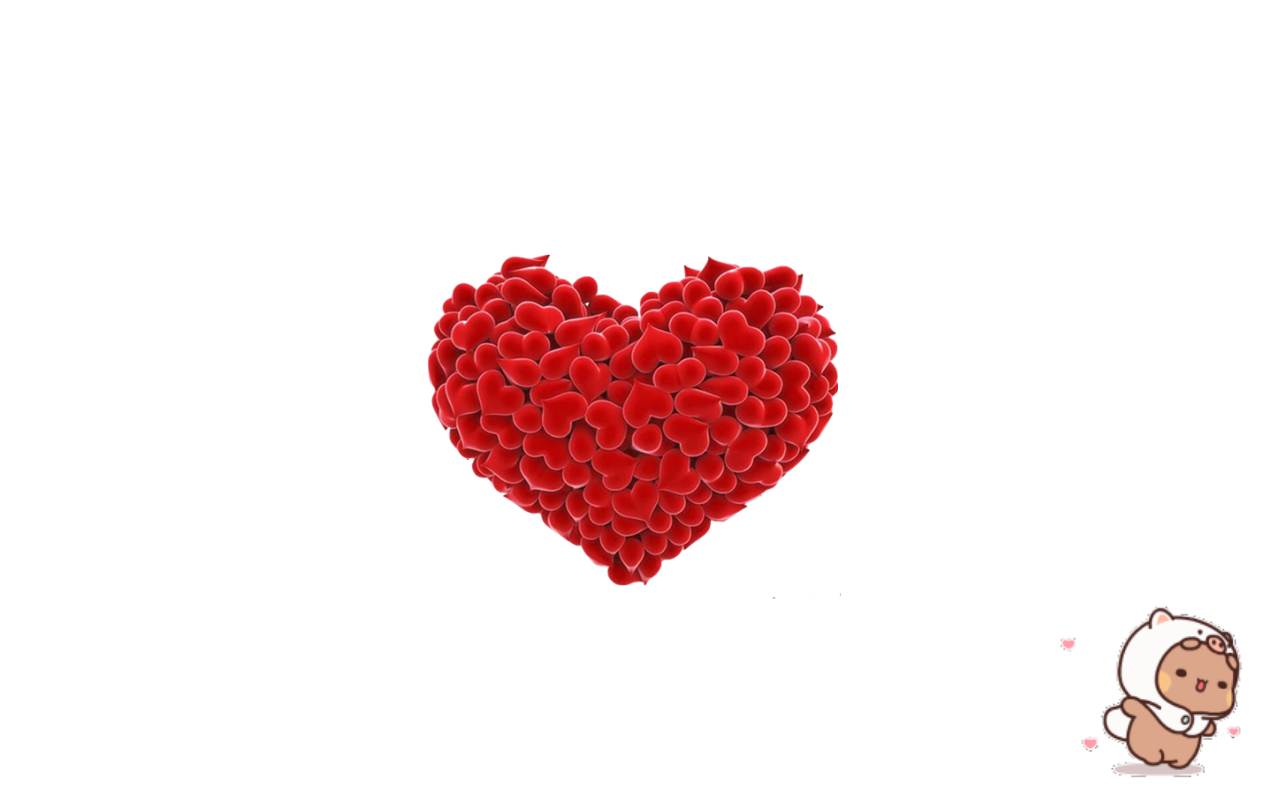
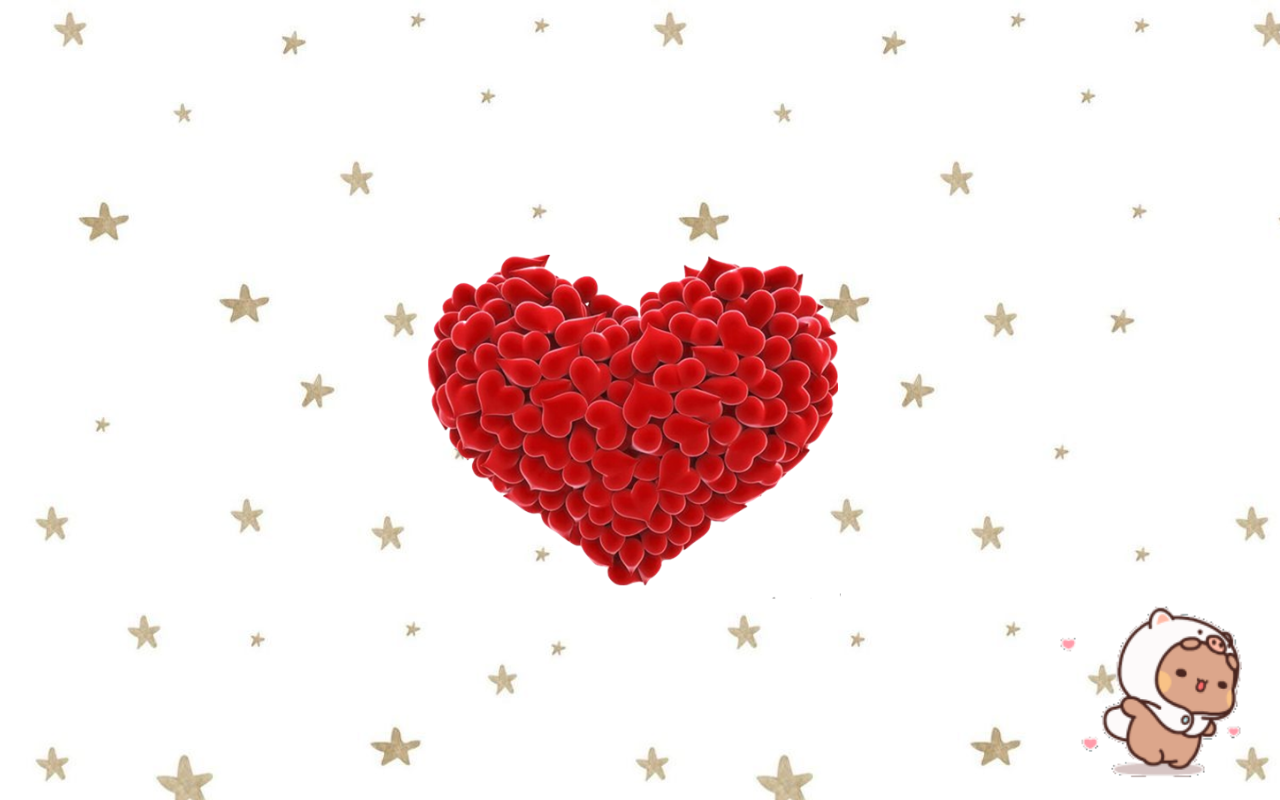
Before and after one commit to SaNd51/feliz-anivers-rio, a plain HTML site: page index.html in a window 1280 px wide. Drawn offline with nearby package versions, Linux system fonts and the light colour scheme.

Commit message:
Update style.css

```diff
--- a/css/style.css
+++ b/css/style.css
@@ -21,7 +21,7 @@ body{
 
 
 .main{
-    background-image: url("assets/fundo.jpg");
+    background-image: url("/assets/fundo.jpg");
     background-size: 600px;
     background-attachment: fixed;
     display: flex;
```
